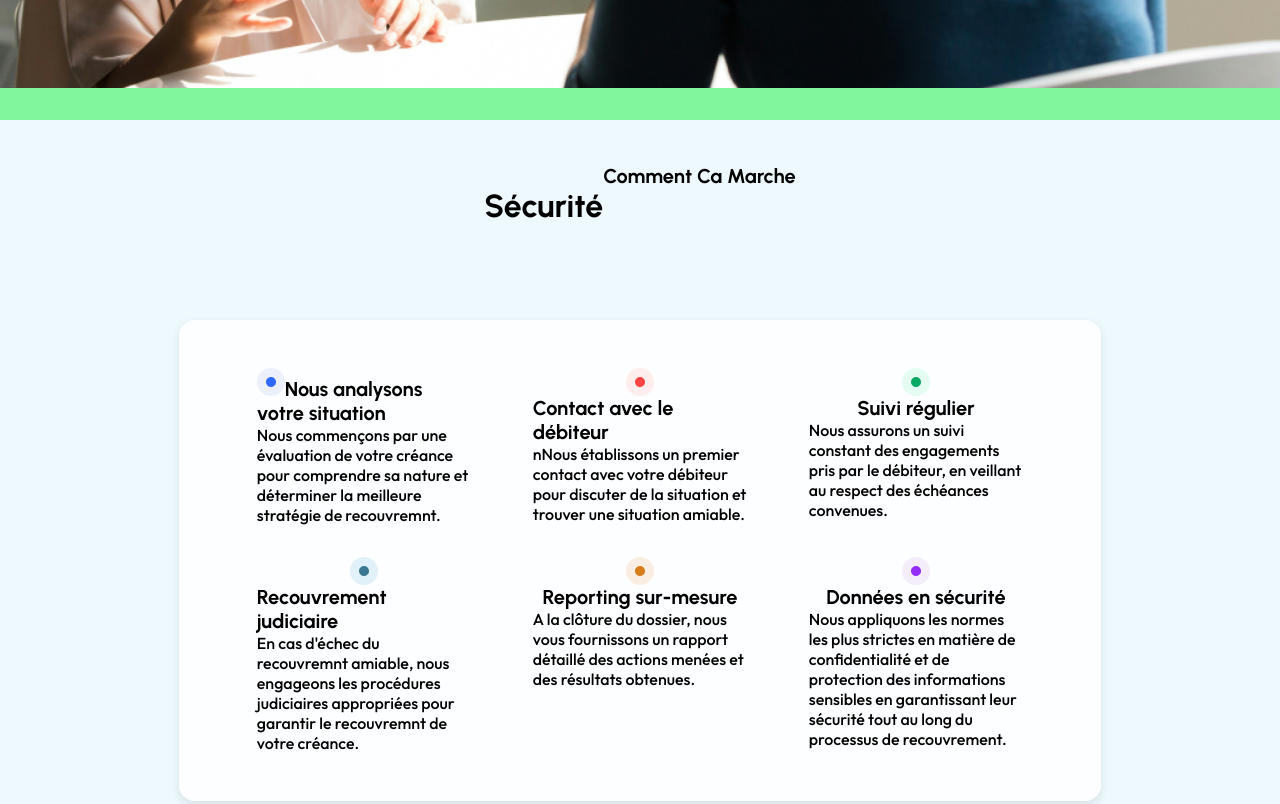
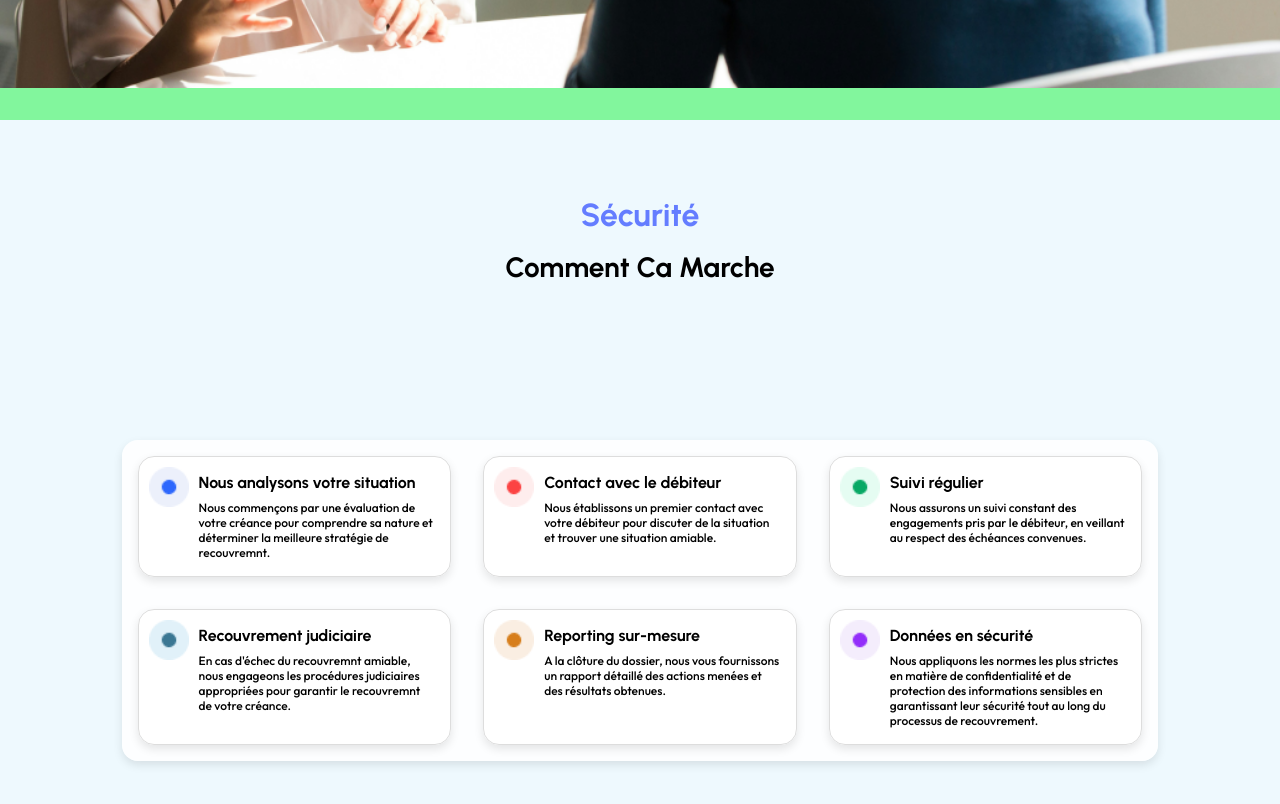
Before and after one commit to SostellPRO/renovYnov, a plain HTML site: page index.html in a window 1280 px wide. Shown: the part 2280-3084 px from the top of the page. Drawn offline with Linux system fonts and the light colour scheme; a web font is replaced by a local one.

Commit message:
solution ok

```diff
--- a/index.html
+++ b/index.html
@@ -170,7 +170,7 @@
                 <img src="./Images/Icones/Bollet_rouge.png" alt="" />
                 <h4>Contact avec le débiteur</h4>
                 <p>
-                  nNous établissons un premier contact avec votre débiteur pour
+                  Nous établissons un premier contact avec votre débiteur pour
                   discuter de la situation et trouver une situation amiable.
                 </p>
               </div>
--- a/styles/Accueil/04accueilSécurité.css
+++ b/styles/Accueil/04accueilSécurité.css
@@ -5,33 +5,36 @@
 }
 
 .tuto__partie-haute {
-  height: 20%;
+  height: 30%;
   display: flex;
   justify-content: center;
   align-items: center;
   text-align: center;
+  flex-direction: column;
 }
 
 .tuto__partie-haute h2 {
-  display: flex;
-  flex-direction: column;
-  margin-top: 2rem;
-  margin-bottom: 1.25rem;
+  color: var(--colorv3);
 }
 
 .tuto__partie-haute h3 {
-  display: flex;
-  margin-bottom: 3rem;
-  font-size: 1.25rem;
+  margin-top: 1rem;
 }
 
 .tuto__partie-basse {
-  height: 70%;
-  width: 80%;
+  height: 60%;
+  width: 90%;
   margin: auto;
   background-color: var(--colorv7);
 }
 
+.tuto__card-container {
+  background-color: rgba(255, 255, 255, 0.9);
+  width: 90%;
+  border-radius: 1rem;
+  box-shadow: 0 4px 10px rgba(0, 0, 0, 0.1);
+  z-index: 2;
+}
 .tuto__card-container1 {
   display: flex;
   margin: auto;
@@ -42,25 +45,38 @@
   margin: auto;
   justify-content: space-evenly;
 }
-.tuto__card-container {
+.tuto__card {
+  position: relative;
+  width: 35%;
+  display: flex;
+  flex-direction: column;
+  align-items: flex-start; /* aligne le contenu à gauche */
+  margin: 1rem;
+  padding: 1rem 1rem 1rem 60px; /* espace à gauche pour l'image */
   background-color: rgba(255, 255, 255, 0.9);
-  width: 90%;
-
-  padding: 2rem;
+  border: 1px solid #ddd; /* délimitation visuelle */
   border-radius: 1rem;
   box-shadow: 0 4px 10px rgba(0, 0, 0, 0.1);
-  z-index: 2;
 }
 
-.tuto__card {
-  position: relative;
-  width: 25%;
-  display: flex;
-  flex-direction: column;
-  align-items: center;
-  margin: 1rem;
+.tuto__card img {
+  position: absolute;
+  top: 10px;
+  left: 10px;
+  width: 40px;
+  height: auto;
 }
 
+.tuto__card h4 {
+  font-size: 1rem;
+  margin-bottom: 0.5rem;
+}
+
+.tuto__card p {
+  font-size: 0.75rem;
+}
+
+/* La pseudo-élément reste inchangé pour afficher data-number */
 .tuto__card::before {
   content: attr(data-number);
   position: absolute;
```
